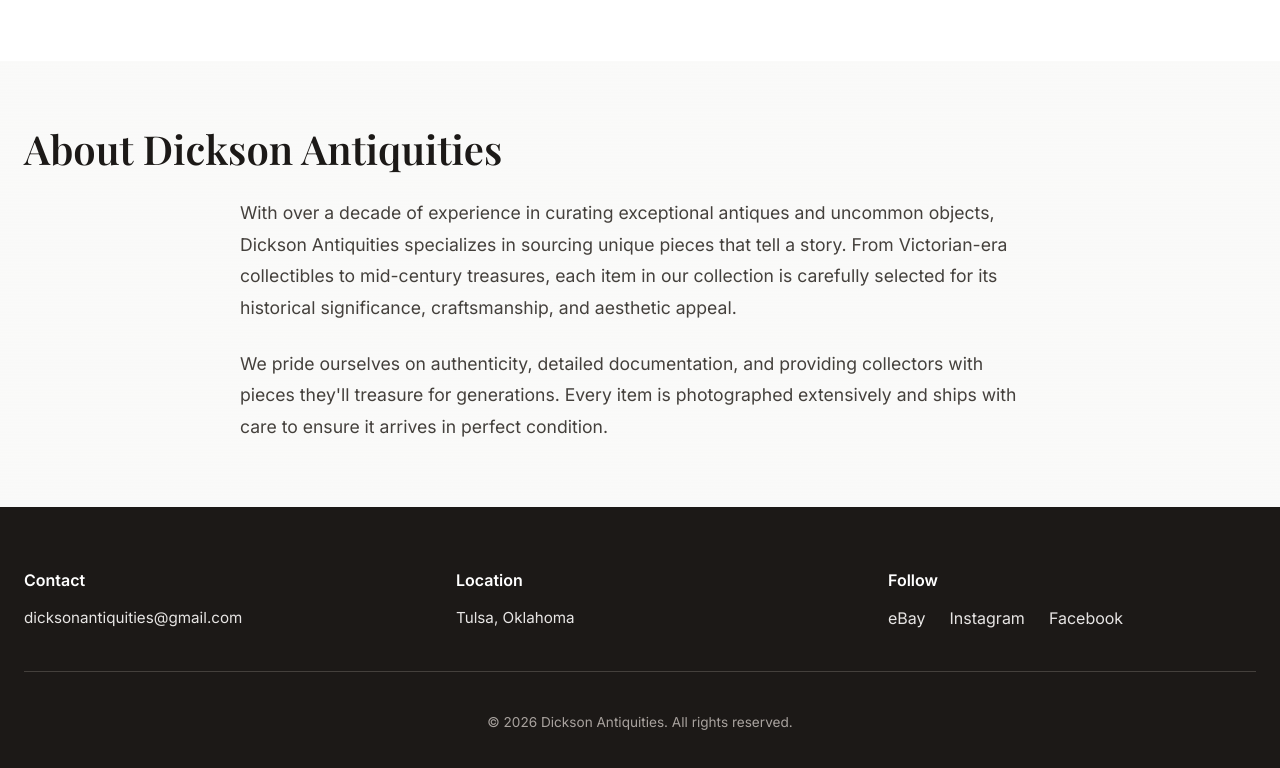
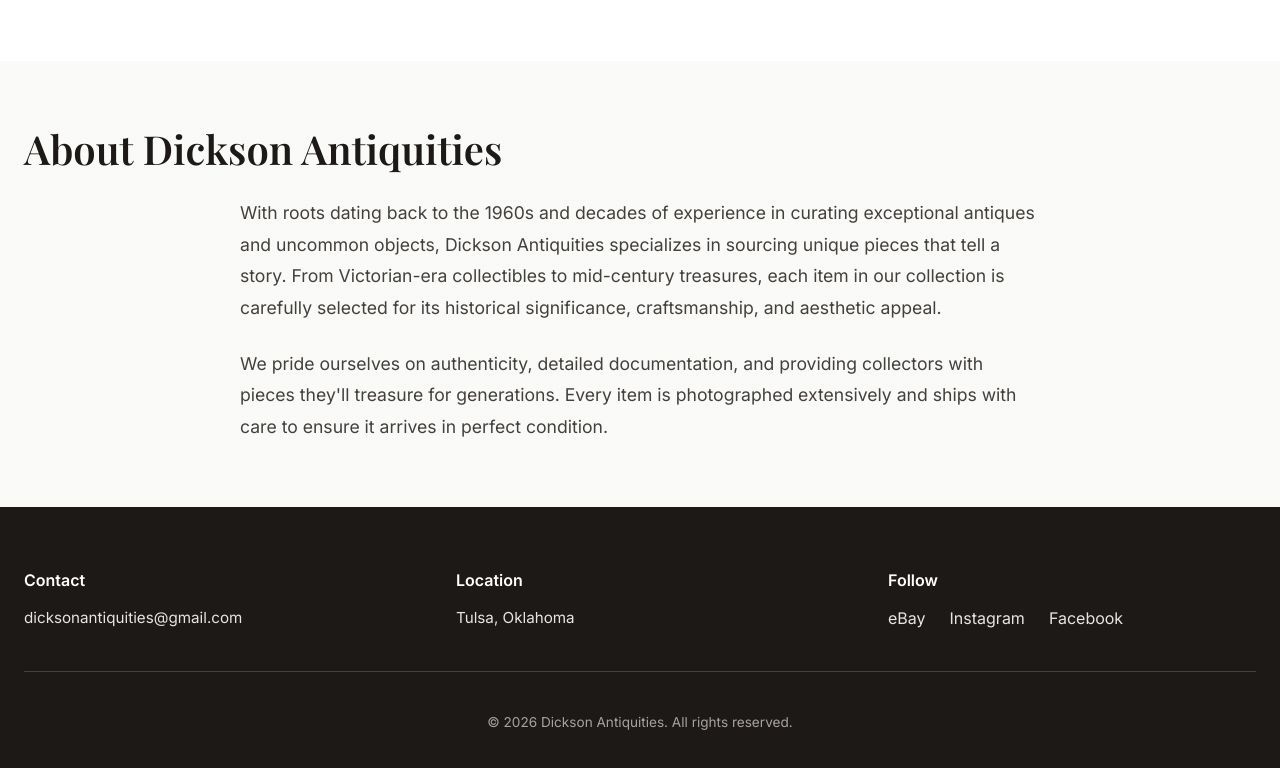
Before and after one commit to Gachafruit/dickson-antiquities, a plain HTML site: page index.html in a window 1280 px wide. Shown: the part 3753-4521 px from the top of the page. Drawn offline with nearby package versions, Linux system fonts and the light colour scheme; no server answers.

Commit message:
Updated about text

```diff
--- a/index.html
+++ b/index.html
@@ -386,9 +386,9 @@
         <div class="section-container">
             <h2 class="section-title">About Dickson Antiquities</h2>
             <div class="about-content">
-                <!-- REPLACE: Update with your actual about text -->
+                <!-- REPLACE: Update with our actual about text -->
                 <p>
-                    With over a decade of experience in curating exceptional antiques and uncommon objects,
+                    With roots dating back to the 1960s and decades of experience in curating exceptional antiques and uncommon objects,
                     Dickson Antiquities specializes in sourcing unique pieces that tell a story. From
                     Victorian-era collectibles to mid-century treasures, each item in our collection is
                     carefully selected for its historical significance, craftsmanship, and aesthetic appeal.
```
